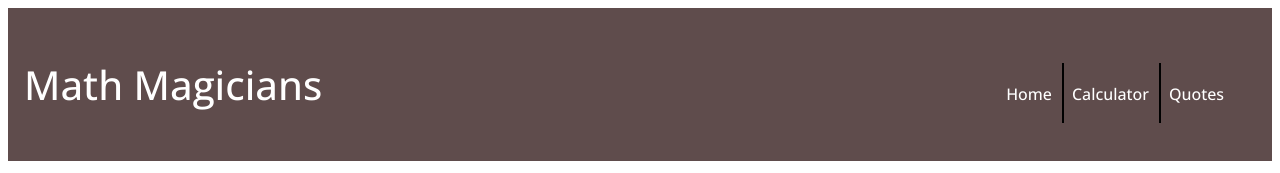
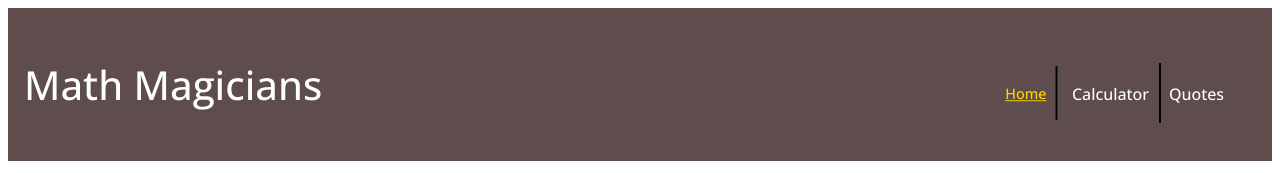
Before and after one commit to kwambiee/Math-Magician, a React (Create React App) app: page / in a window 1280 px wide. In both pictures the pointer is over the link "Home". Shown: the top 173 px of the page. Built offline with nearby package versions, Linux system fonts and the light colour scheme.

Commit message:
style navlinks

```diff
--- a/src/index.css
+++ b/src/index.css
@@ -82,6 +82,13 @@ button:active {
   color: #fff;
   text-decoration: none;
 }
+.navLink:hover {
+  display: inline-block;
+  color: gold;
+  transform: scale(0.9);
+  transform-origin: left;
+  text-decoration: underline;
+}
 span {
   border-right: 2px solid black;
   padding: 20px 10px 18px 0;
```
